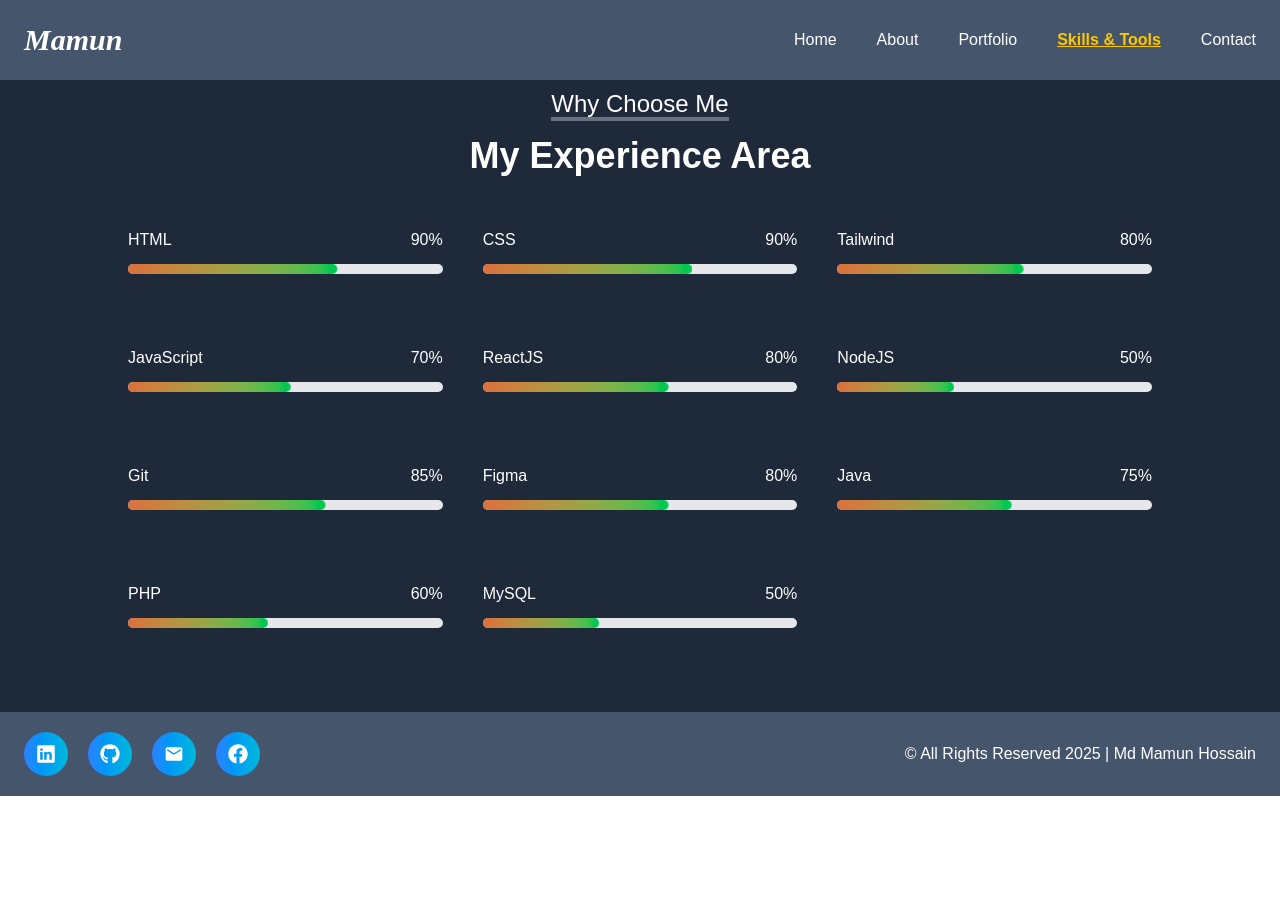
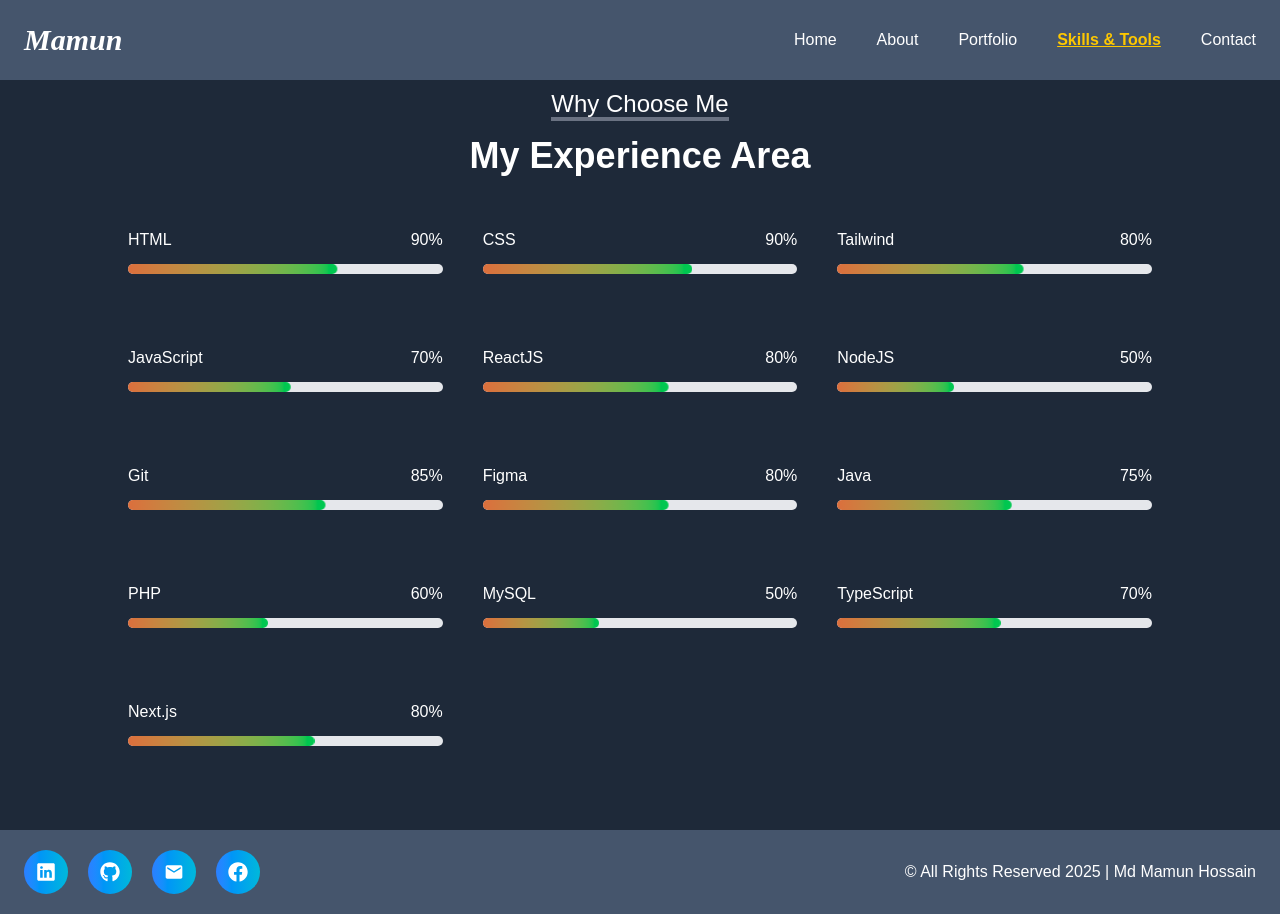
Before and after one commit to GmMamunH/gmh-portfolio, a Next.js app: page /skills in a window 1280 px wide. Before the commit the page ends 800 px from the top, so only its background shows below. Built offline with nearby package versions, Linux system fonts and the light colour scheme; a web font is replaced by a local one.

Commit message:
add(skill): next, typescript

```diff
--- a/src/components/SkillsAndTools.tsx
+++ b/src/components/SkillsAndTools.tsx
@@ -24,6 +24,8 @@ export default function SkillsAndTools() {
     { id: 9, title: "Java", style: "w-[75%] ", percentage: "75%" },
     { id: 10, title: "PHP", style: "w-[60%] ", percentage: "60%" },
     { id: 11, title: "MySQL", style: "w-[50%]", percentage: "50%" },
+    { id: 12, title: "TypeScript", style: "w-[70%]", percentage: "70%" },
+    { id: 13, title: "Next.js", style: "w-[80%]", percentage: "80%" },
   ];
   return (
     <div className="h-full w-full bg-gray-800 px-3  py-16 md:px-6 ">
```
